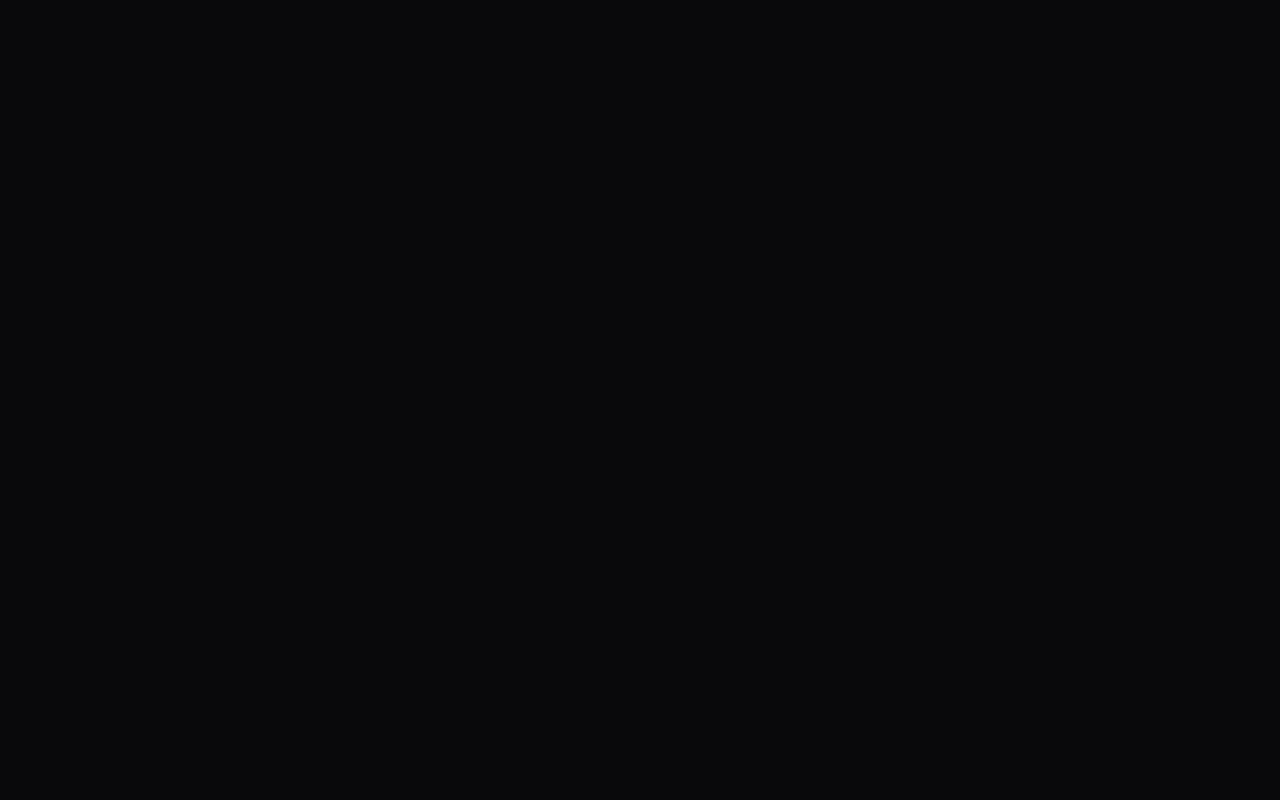
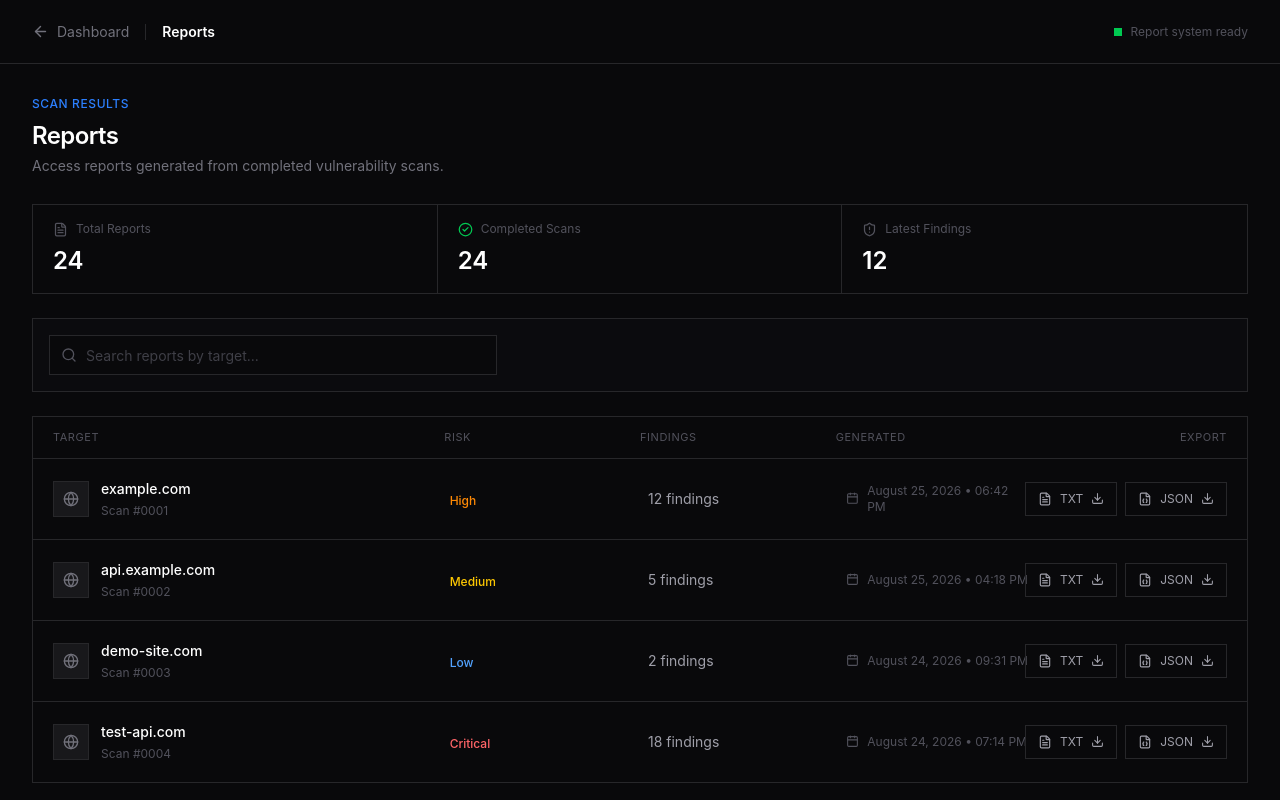
Before and after one commit to Kahare/ThreatLens, a React (Vite) app in the folder frontend/: page /reports in a window 1280 px wide. Before the commit this address had no page. Shown: the top 800 px of the page. Built offline with nearby package versions, Linux system fonts and the light colour scheme.

Commit message:
Added reports page

```diff
--- a/frontend/src/App.tsx
+++ b/frontend/src/App.tsx
@@ -5,6 +5,7 @@ import Register from "./pages/Register";
 import Dashboard from "./pages/Dashboard";
 import NewScan from "./pages/NewScan";
 import Findings from "./pages/Findings";
+import Reports from "./pages/Reports";
 function App() {
   return (
     <BrowserRouter>
@@ -15,6 +16,7 @@ function App() {
         <Route path="/dashboard" element={<Dashboard />} />
         <Route path="/new-scan" element={<NewScan />} />
         <Route path="/findings" element={<Findings />} />
+        <Route path="/reports" element={<Reports />} />
       </Routes>
     </BrowserRouter>
   );
--- /dev/null
+++ b/frontend/src/pages/Reports.tsx
@@ -0,0 +1,300 @@
+import {
+  ArrowLeft,
+  Calendar,
+  CheckCircle2,
+  Download,
+  FileJson,
+  FileText,
+  Globe,
+  Search,
+  ShieldAlert,
+} from "lucide-react";
+import { useState } from "react";
+import { Link } from "react-router-dom";
+
+type Report = {
+  id: number;
+  target: string;
+  date: string;
+  risk: "Critical" | "High" | "Medium" | "Low";
+  findings: number;
+};
+
+const Reports = () => {
+  const [search, setSearch] = useState("");
+
+  const reports: Report[] = [
+    {
+      id: 1,
+      target: "example.com",
+      date: "August 25, 2026 • 06:42 PM",
+      risk: "High",
+      findings: 12,
+    },
+    {
+      id: 2,
+      target: "api.example.com",
+      date: "August 25, 2026 • 04:18 PM",
+      risk: "Medium",
+      findings: 5,
+    },
+    {
+      id: 3,
+      target: "demo-site.com",
+      date: "August 24, 2026 • 09:31 PM",
+      risk: "Low",
+      findings: 2,
+    },
+    {
+      id: 4,
+      target: "test-api.com",
+      date: "August 24, 2026 • 07:14 PM",
+      risk: "Critical",
+      findings: 18,
+    },
+  ];
+
+  const filteredReports = reports.filter((report) =>
+    report.target.toLowerCase().includes(search.toLowerCase())
+  );
+
+  const riskColor = (risk: Report["risk"]) => {
+    switch (risk) {
+      case "Critical":
+        return "text-red-400";
+      case "High":
+        return "text-orange-400";
+      case "Medium":
+        return "text-yellow-400";
+      case "Low":
+        return "text-blue-400";
+    }
+  };
+
+  return (
+    <div className="min-h-screen bg-[#09090B] text-white">
+      {/* Header */}
+      <header className="flex h-16 items-center justify-between border-b border-zinc-800 px-5 sm:px-8">
+        <div className="flex items-center gap-4">
+          <Link
+            to="/dashboard"
+            className="flex items-center gap-2 text-sm text-zinc-500 transition hover:text-white"
+          >
+            <ArrowLeft size={17} />
+            Dashboard
+          </Link>
+
+          <div className="h-4 w-px bg-zinc-800" />
+
+          <h1 className="text-sm font-semibold">Reports</h1>
+        </div>
+
+        <div className="flex items-center gap-2 text-xs text-zinc-600">
+          <span className="h-2 w-2 bg-green-500" />
+          Report system ready
+        </div>
+      </header>
+
+      {/* Main */}
+      <main className="mx-auto max-w-7xl px-5 py-8 sm:px-8">
+        {/* Heading */}
+        <section>
+          <p className="text-xs font-medium uppercase tracking-wider text-blue-500">
+            Scan Results
+          </p>
+
+          <h2 className="mt-2 text-2xl font-semibold tracking-tight">
+            Reports
+          </h2>
+
+          <p className="mt-1 max-w-2xl text-sm text-zinc-500">
+            Access reports generated from completed vulnerability scans.
+          </p>
+        </section>
+
+        {/* Summary */}
+        <section className="mt-7 grid grid-cols-2 border border-zinc-800 bg-zinc-800 sm:grid-cols-3">
+          <div className="border-b border-r border-zinc-800 bg-[#09090B] px-5 py-4 sm:border-b-0">
+            <div className="flex items-center gap-2">
+              <FileText size={15} className="text-zinc-600" />
+              <p className="text-xs text-zinc-600">Total Reports</p>
+            </div>
+
+            <p className="mt-2 text-2xl font-semibold">24</p>
+          </div>
+
+          <div className="border-b border-zinc-800 bg-[#09090B] px-5 py-4 sm:border-b-0 sm:border-r">
+            <div className="flex items-center gap-2">
+              <CheckCircle2 size={15} className="text-green-500" />
+              <p className="text-xs text-zinc-600">Completed Scans</p>
+            </div>
+
+            <p className="mt-2 text-2xl font-semibold">24</p>
+          </div>
+
+          <div className="bg-[#09090B] px-5 py-4">
+            <div className="flex items-center gap-2">
+              <ShieldAlert size={15} className="text-zinc-600" />
+              <p className="text-xs text-zinc-600">Latest Findings</p>
+            </div>
+
+            <p className="mt-2 text-2xl font-semibold">12</p>
+          </div>
+        </section>
+
+        {/* Search */}
+        <section className="mt-6 border border-zinc-800 bg-zinc-900/20 p-4">
+          <div className="relative w-full sm:max-w-md">
+            <Search
+              size={16}
+              className="absolute left-3 top-1/2 -translate-y-1/2 text-zinc-600"
+            />
+
+            <input
+              type="text"
+              value={search}
+              onChange={(e) => setSearch(e.target.value)}
+              placeholder="Search reports by target..."
+              className="h-10 w-full border border-zinc-800 bg-[#09090B] pl-9 pr-3 text-sm text-white outline-none placeholder:text-zinc-700 focus:border-blue-500"
+            />
+          </div>
+        </section>
+
+        {/* Reports */}
+        <section className="mt-6 border border-zinc-800">
+          {/* Desktop table header */}
+          <div className="hidden grid-cols-12 border-b border-zinc-800 px-5 py-3 text-[11px] uppercase tracking-wider text-zinc-600 md:grid">
+            <span className="col-span-4">Target</span>
+            <span className="col-span-2">Risk</span>
+            <span className="col-span-2">Findings</span>
+            <span className="col-span-2">Generated</span>
+            <span className="col-span-2 text-right">Export</span>
+          </div>
+
+          <div className="divide-y divide-zinc-800">
+            {filteredReports.map((report) => (
+              <div
+                key={report.id}
+                className="flex flex-col gap-4 px-5 py-5 transition hover:bg-zinc-900/50 md:grid md:grid-cols-12 md:items-center"
+              >
+                {/* Target */}
+                <div className="md:col-span-4">
+                  <div className="flex items-center gap-3">
+                    <div className="flex h-9 w-9 items-center justify-center border border-zinc-800 bg-zinc-900 text-zinc-500">
+                      <Globe size={16} />
+                    </div>
+
+                    <div>
+                      <p className="text-sm font-medium">
+                        {report.target}
+                      </p>
+
+                      <p className="mt-1 text-xs text-zinc-600">
+                        Scan #{report.id.toString().padStart(4, "0")}
+                      </p>
+                    </div>
+                  </div>
+                </div>
+
+                {/* Risk */}
+                <div className="md:col-span-2">
+                  <span
+                    className={`text-xs font-medium ${riskColor(
+                      report.risk
+                    )}`}
+                  >
+                    {report.risk}
+                  </span>
+                </div>
+
+                {/* Findings */}
+                <div className="text-sm text-zinc-400 md:col-span-2">
+                  {report.findings} findings
+                </div>
+
+                {/* Date */}
+                <div className="flex items-center gap-2 text-xs text-zinc-600 md:col-span-2">
+                  <Calendar size={13} />
+                  <span>{report.date}</span>
+                </div>
+
+                {/* Export */}
+                <div className="flex gap-2 md:col-span-2 md:justify-end">
+                  <button
+                    title="Download TXT report"
+                    className="flex items-center gap-2 border border-zinc-800 px-3 py-2 text-xs text-zinc-400 transition hover:border-zinc-700 hover:bg-zinc-900 hover:text-white"
+                  >
+                    <FileText size={14} />
+                    TXT
+                    <Download size={13} />
+                  </button>
+
+                  <button
+                    title="Download JSON report"
+                    className="flex items-center gap-2 border border-zinc-800 px-3 py-2 text-xs text-zinc-400 transition hover:border-zinc-700 hover:bg-zinc-900 hover:text-white"
+                  >
+                    <FileJson size={14} />
+                    JSON
+                    <Download size={13} />
+                  </button>
+                </div>
+              </div>
+            ))}
+
+            {filteredReports.length === 0 && (
+              <div className="px-5 py-16 text-center">
+                <FileText
+                  size={28}
+                  className="mx-auto text-zinc-700"
+                />
+
+                <p className="mt-4 text-sm font-medium">
+                  No reports found
+                </p>
+
+                <p className="mt-1 text-xs text-zinc-600">
+                  Try searching for a different target.
+                </p>
+              </div>
+            )}
+          </div>
+        </section>
+
+        {/* Format information */}
+        <section className="mt-6 grid gap-4 sm:grid-cols-2">
+          <div className="border border-zinc-800 bg-zinc-900/20 p-5">
+            <div className="flex items-center gap-3">
+              <FileText size={19} className="text-zinc-500" />
+
+              <h3 className="text-sm font-semibold">
+                TXT Report
+              </h3>
+            </div>
+
+            <p className="mt-3 text-xs leading-5 text-zinc-600">
+              Human-readable report containing the target, risk summary,
+              detected findings, evidence, and recommendations.
+            </p>
+          </div>
+
+          <div className="border border-zinc-800 bg-zinc-900/20 p-5">
+            <div className="flex items-center gap-3">
+              <FileJson size={19} className="text-zinc-500" />
+
+              <h3 className="text-sm font-semibold">
+                JSON Report
+              </h3>
+            </div>
+
+            <p className="mt-3 text-xs leading-5 text-zinc-600">
+              Structured scan output containing risk results and individual
+              scanner module results for further processing.
+            </p>
+          </div>
+        </section>
+      </main>
+    </div>
+  );
+};
+
+export default Reports;
```
